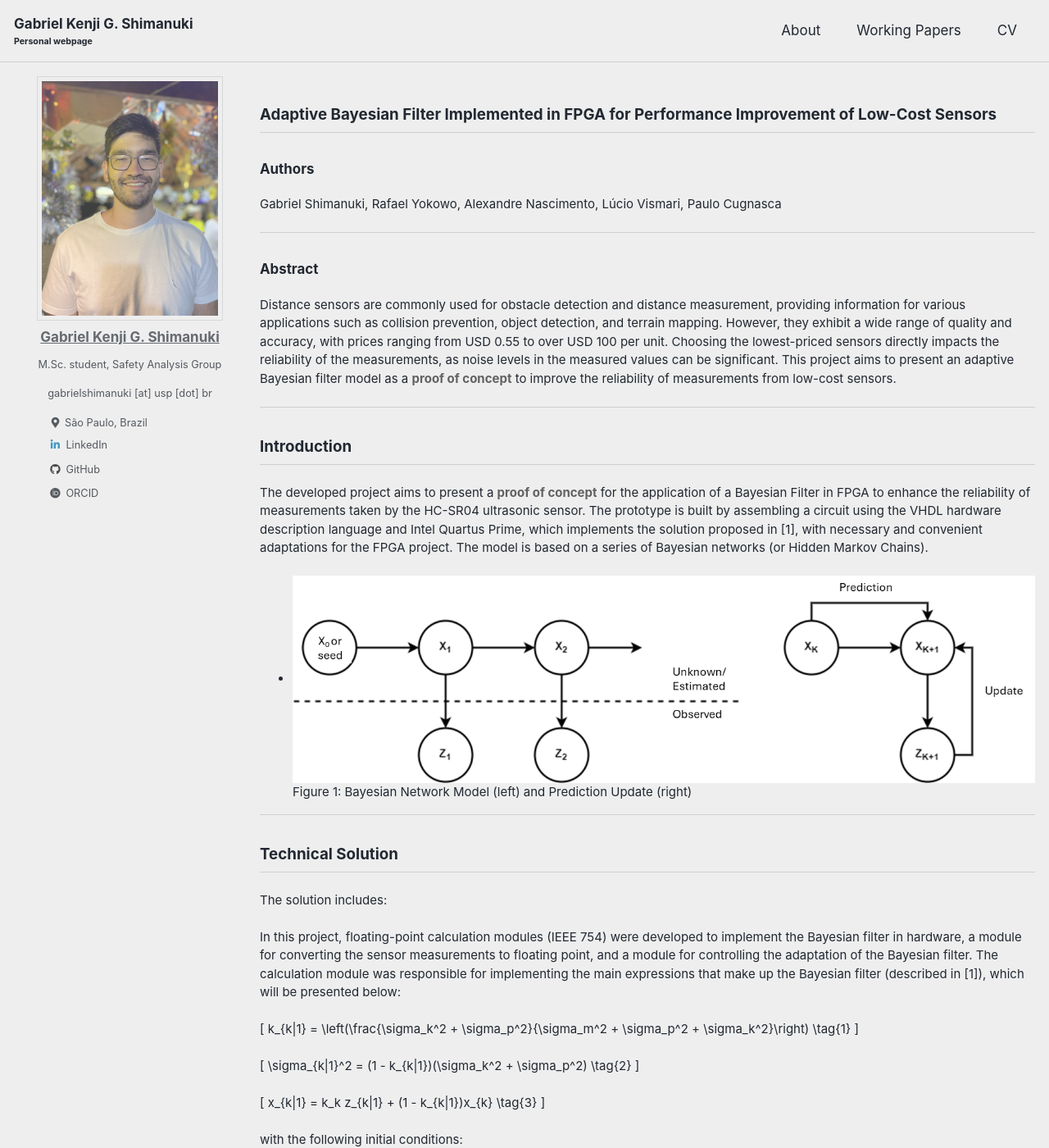
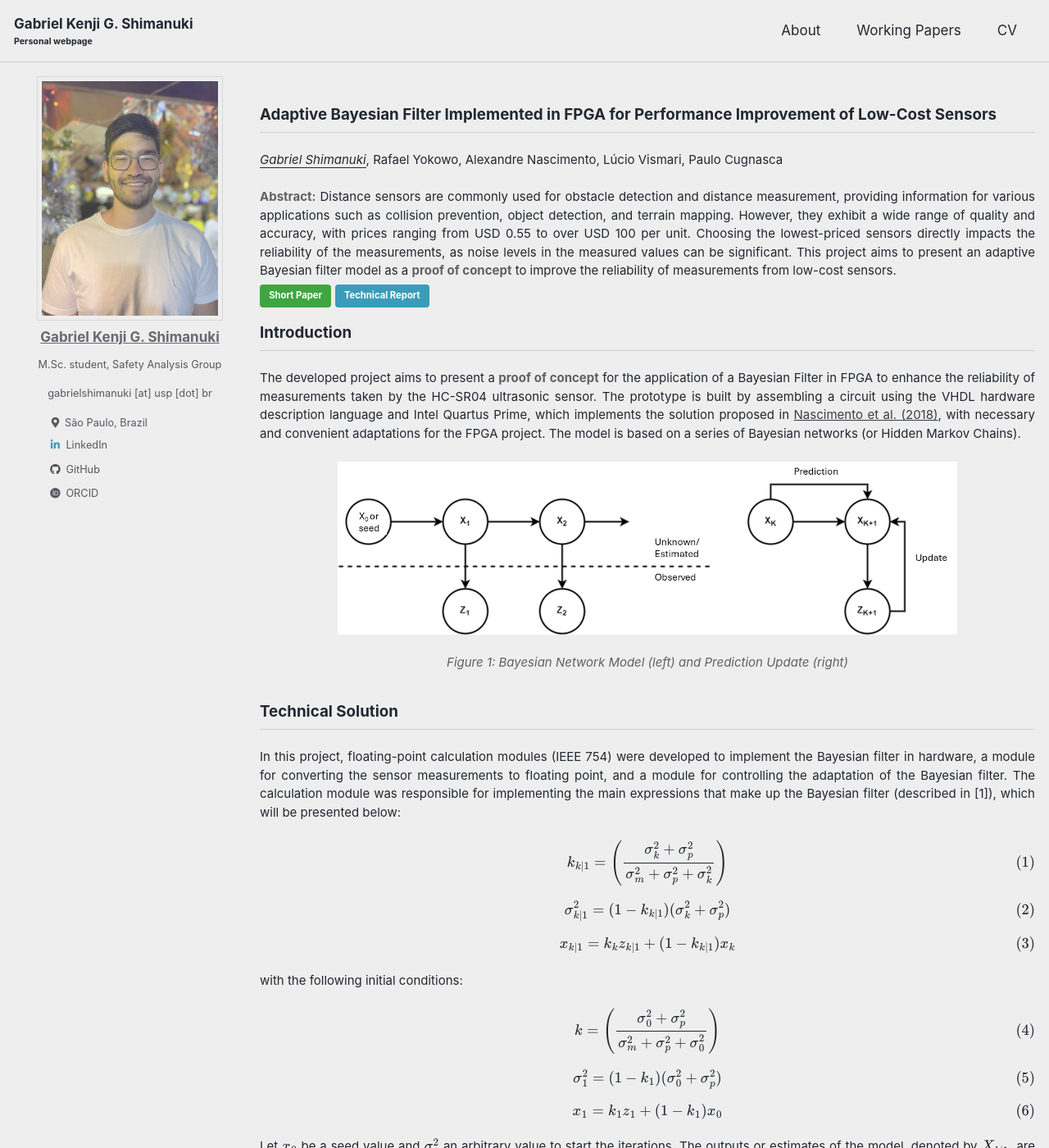
Before and after one commit to GabrielShimanuki/gabrielshimanuki.github.io, a Jekyll site: the page built from _pages/adaptive-bayesian-filter.md, in a window 1280 px wide and 1400 px high. Shown: the whole window at 82% size. Built offline with Jekyll 4.4.1, drawn with Linux system fonts in a browser that asks for light colours; cached includes are drawn as plain includes; formulas are drawn with MathJax 3; some of the changed text lies outside the part shown.

Commit message:
FPGA paper update

```diff
--- a/_config.yml
+++ b/_config.yml
@@ -4,6 +4,7 @@
 # which you are expected to set up once and rarely need to edit after that.
 # For technical reasons, this file is *NOT* reloaded automatically when you use
 # `jekyll serve`. If you change this file, please restart the server process.
+
 
 # Theme Settings
 minimal_mistakes_skin    : "air"
@@ -176,6 +177,8 @@ kramdown:
   smart_quotes: lsquo,rsquo,ldquo,rdquo
   enable_coderay: false
   parse_block_html: true
+  #math_engine: mathjax
+  syntax_highlighter: rouge
 
 # Sass/SCSS
 sass:
@@ -195,6 +198,7 @@ plugins:
   - jekyll-gist
 #- jekyll-feed
   - jekyll-include-cache
+  #- jekyll-mathjax
 
 # mimic GitHub Pages with --safe
 whitelist:
@@ -230,3 +234,10 @@ defaults:
       comments:
       share: true
       related: true
+
+math: true
+
+# mkdocs.yml
+markdown_extensions:
+  - tables
+  - md_in_html
--- a/_pages/adaptive-bayesian-filter.md
+++ b/_pages/adaptive-bayesian-filter.md
@@ -12,6 +12,7 @@ permalink: /_pages/working_papers/adaptive-bayesian-filter/
 
 body{ /* Normal  */
       font-size: 17px;
+      text-align: justify;
   }
 
 .author__avatar{
@@ -74,63 +75,132 @@ a[href="/feed.xml"] {
   margin-right: 1rem; /* Add spacing between image and text */
 }
 
+/* Centralizando as figuras e ajustando o tamanho */
+img {
+  display: block;
+  margin-left: auto;
+  margin-right: auto;
+  max-width: 80%; /* Ajuste o tamanho da imagem */
+}
+
+figure {
+  text-align: center;
+}
+
+/* Correção de fórmulas */
+math, .math {
+  font-size: 1.2em;
+  text-align: center;
+}
+
+/* Ajustes específicos */
+.page__content p small {
+  font-size: 1em;
+}
+
+/* Centraliza as imagens e legendas */
+.figure-align-center {
+  display: block;
+  margin-left: auto;
+  margin-right: auto;
+  max-width: 55%; /* Ajuste a largura máxima conforme necessário */
+}
+
+.figcaption {
+  text-align: center;
+  font-size: 1em;
+  color: #616161;
+  font-style: italic;
+  margin-top: 0.5em; /* Espaçamento acima da legenda */
+}
+
+.center-table {
+  display: flex;
+  justify-content: center;
+  align-items: center;
+  text-align: center;
+}
+.center-table table {
+  width: auto; /* Adjusts the table width to its content */
+}
+
+.tabcaption {
+  text-align: left;
+  font-size: 1em;
+  color: #616161;
+  font-style: italic;
+  margin-top: 0.5em; /* Espaçamento acima da legenda */
+}
+
+.content table {
+  margin-left: auto;
+  margin-right: auto;
+  width: auto;
+}
+
+.no-margin {
+  margin: 0 !important;
+}
+
 </style>
 
 
 ## Adaptive Bayesian Filter Implemented in FPGA for Performance Improvement of Low-Cost Sensors
 
-### Authors
-Gabriel Shimanuki, Rafael Yokowo, Alexandre Nascimento, Lúcio Vismari, Paulo Cugnasca
+<u><em>Gabriel Shimanuki</em></u>, Rafael Yokowo, Alexandre Nascimento, Lúcio Vismari, Paulo Cugnasca
 
----
+<strong>Abstract:</strong> Distance sensors are commonly used for obstacle detection and distance measurement, providing information for various applications such as collision prevention, object detection, and terrain mapping. However, they exhibit a wide range of quality and accuracy, with prices ranging from USD 0.55 to over USD 100 per unit. Choosing the lowest-priced sensors directly impacts the reliability of the measurements, as noise levels in the measured values can be significant. This project aims to present an adaptive Bayesian filter model as a **proof of concept** to improve the reliability of measurements from low-cost sensors.
 
-### Abstract
-Distance sensors are commonly used for obstacle detection and distance measurement, providing information for various applications such as collision prevention, object detection, and terrain mapping. However, they exhibit a wide range of quality and accuracy, with prices ranging from USD 0.55 to over USD 100 per unit. Choosing the lowest-priced sensors directly impacts the reliability of the measurements, as noise levels in the measured values can be significant. This project aims to present an adaptive Bayesian filter model as a **proof of concept** to improve the reliability of measurements from low-cost sensors.
 
----
+<div style="display: flex; gap: 1rem; margin-top: -40px; margin-bottom: -40px;">
+
+[Short Paper](/assets/pdf/working-papers/fpga/FPGA-LOW-SENSOR.pdf){: .btn .btn--success .no-margin}
+[Technical Report](/assets/pdf/working-papers/fpga/FPGA-LOW-SENSOR-REPORT.pdf){: .btn .btn--info .no-margin}
+
+</div>
 
 ## Introduction
 
-The developed project aims to present a **proof of concept** for the application of a Bayesian Filter in FPGA to enhance the reliability of measurements taken by the HC-SR04 ultrasonic sensor. The prototype is built by assembling a circuit using the VHDL hardware description language and Intel Quartus Prime, which implements the solution proposed in [1], with necessary and convenient adaptations for the FPGA project. The model is based on a series of Bayesian networks (or Hidden Markov Chains).
+The developed project aims to present a **proof of concept** for the application of a Bayesian Filter in FPGA to enhance the reliability of measurements taken by the HC-SR04 ultrasonic sensor. The prototype is built by assembling a circuit using the VHDL hardware description language and Intel Quartus Prime, which implements the solution proposed in [Nascimento et al. (2018)](#ref1), with necessary and convenient adaptations for the FPGA project. The model is based on a series of Bayesian networks (or Hidden Markov Chains).
 
-- ![Formula](/assets/images/FPGA/model.png)
+![Model](/assets/images/FPGA/model.png)
+<div class="figcaption">
 Figure 1: Bayesian Network Model (left) and Prediction Update (right)
-
----
+</div>
 
 ## Technical Solution
 
-The solution includes:
-
 In this project, floating-point calculation modules (IEEE 754) were developed to implement the Bayesian filter in hardware, a module for converting the sensor measurements to floating point, and a module for controlling the adaptation of the Bayesian filter. The calculation module was responsible for implementing the main expressions that make up the Bayesian filter (described in [1]), which will be presented below:
 
-\[
+$$
 k_{k|1} = \left(\frac{\sigma_k^2 + \sigma_p^2}{\sigma_m^2 + \sigma_p^2 + \sigma_k^2}\right) \tag{1}
-\]
+$$
 
-\[
+$$
 \sigma_{k|1}^2 = (1 - k_{k|1})(\sigma_k^2 + \sigma_p^2) \tag{2}
-\]
+$$
 
-\[
+$$
 x_{k|1} = k_k z_{k|1} + (1 - k_{k|1})x_{k} \tag{3}
-\]
+$$
 
 with the following initial conditions:
 
-\[
-    k = \left(\frac{\sigma_0^2 + \sigma_p^2}{\sigma_m^2 + \sigma_p^2 + \sigma_0^2}\right)
-\]
+$$
+k = \left(\frac{\sigma_0^2 + \sigma_p^2}{\sigma_m^2 + \sigma_p^2 + \sigma_0^2}\right) \tag{4}
+$$
 
-\[
-    \sigma_{1}^2 =(1 - k_{1})(\sigma_0^2 + \sigma_p^2)
-\]
+$$
+\sigma_{1}^2 =(1 - k_{1})(\sigma_0^2 + \sigma_p^2) \tag{5}
+$$
 
-\[
-    x_{1} = k_1 z_{1} + (1 - k_{1})x_{0}
-\]
+$$
+x_{1} = k_1 z_{1} + (1 - k_{1})x_{0} \tag{6}
+$$
 
-Let \( x_0 \) be a seed value and \( \sigma_0^2 \) an arbitrary value to start the iterations. The outputs or estimates of the model, denoted by \( x_{k|1} \), are given by \[X_1 = X_0 + \epsilon_P \quad \text{with} \quad \epsilon_P \sim N(0, \sigma_p^2)\]. In turn, the measured distances are represented by the true measured value with added uncertainty given by \( \sigma_m^2 \).
+
+Let $$x_0$$ be a seed value and $$\sigma_0^2$$ an arbitrary value to start the iterations. The outputs or estimates of the model, denoted by $$X_{k \vert 1}$$, are given by $$X_1 = X_0 + \epsilon_P$$ with $$\epsilon_P \sim N(0, \sigma_p^2)$$. In turn, the measured distances are represented by the true measured value with added uncertainty given by $$\sigma_m^2$$.
+
 
 The development of these calculation components and the conversion of the sensor signal, specifically the floating-point arithmetic components, was supported by the libraries available in the Intel Quartus development software – IP Catalog.
 
@@ -142,24 +212,30 @@ The circuit is capable of performing distance measurements from the ultrasonic s
 
 Through the proposed solution, it was possible to obtain very satisfactory results, achieving different operational conditions of the filter in which the adaptation to the environment is variable. Three distinct filtering tests will be presented. Figures 2 and 3 show tests with fixed parameters. In Figure 4, the filtering performed is the result of the automatic adaptation of the circuit, as shown in Table 2.
 
-1. **Case 1**: Variance comparison with fixed parameters:
+- **Case 1**: Variance comparison with fixed parameters:
    - Measured Variance: 926.11 mm²
    - Estimated Variance: 780.54 mm²
 
-- ![Formula](/assets/images/FPGA/test_1.png)
-Figure 2: Output Comparison for the Circuit with filter and without filter.
+    ![Test 1](/assets/images/FPGA/test_1.png){: .figure-align-center }
+    <div class="figcaption">
+    Figure 2: Output Comparison for the Circuit with filter and without filter.
+    </div>
 
-2. **Case 2**:
+- **Case 2**:
    - Measured Variance: 732.69 mm²
    - Estimated Variance: 713.32 mm²
 
-- ![Formula](/assets/images/FPGA/test_2.png)
-Figure 3: Output Comparison for the Circuit with filter and without filter.
+    ![Test 2](/assets/images/FPGA/test_2.png){: width="450px" }
+    <div class="figcaption">
+    Figure 3: Output Comparison for the Circuit with filter and without filter.
+    </div>
 
-- ![Formula](/assets/images/FPGA/image_adaptation.png)
-Figure 4: Output Comparison for the Circuit with filter and without filter - Adaptive Circuit.
+    ![Adaptative Circuit](/assets/images/FPGA/image_adaptation.png){: width="450px" }
+    <div class="figcaption">
+    Figure 4: Output Comparison for the Circuit with filter and without filter - Adaptive Circuit.
+    </div>
 
-Thus, the following variances were obtained, where the \textit{real variance} represents the measurements from the standard circuit and the \textit{estimated variance} represents the measurements from the circuit with the filter applied.
+Thus, the following variances were obtained, where the *real variance* represents the measurements from the standard circuit and the *estimated variance* represents the measurements from the circuit with the filter applied.
 
 
 ### Adaptive Filtering
@@ -167,23 +243,28 @@ The adaptive model improved noise filtering:
 - Measured Variance: 926.11 mm²
 - Estimated Variance: **694.80 mm²**
 
+
 | **Case**         | **Measured Variance** | **Estimated Variance** |
-|------------------|----------------------|-----------------------|
+|:----------------:|:--------------------:|:----------------------:|
 | Case 1 (Fixed)  | 926.11 mm²           | 780.54 mm²            |
 | Case 2 (Fixed)  | 732.69 mm²           | 713.32 mm²            |
 | Adaptive Case    | 926.11 mm²           | **694.80 mm²**        |
 
+
+<div class="tabcaption">
 Table 1: Comparison of variances between the measured and estimated curves.
+</div>
 
-| **Intervals (Accel in unit U)** | **$\sigma_{P}$** | **$\sigma_{M}$** | **Address** |
-|---------------------------------|------------------|------------------|-------------|
+| **Intervals (Accel in unit U)** | **$$\sigma_{P}$$** | **$$\sigma_{M}$$** | **Address** |
+|:-------------------------------:|:----------------:|:----------------:|:-----------:|
 | `Acel > 10`                     | `0.01`           | `0.6`            | `000`       |
 | `7 < Acel < 10`                 | `0.05`           | `0.6`            | `001`       |
 | `3 < Acel < 7`                  | `0.08`           | `0.58`           | `010`       |
 | `0 < Acel < 3`                  | `0.1`            | `0.55`           | `011`       |
 
+<div class="tabcaption">
 Table 2: Addressing relation of the parameters.
-
+</div>
 
 The filtering parameters of the Bayesian network yield different results depending on the sequence of measure- ments to be filtered. In Figure 3, for example, the good cou- pling between the curves in the measurement range from 0 to 125 results in ineffective noise filtering for the range from 130 to 180. The adaptive filtering model is an alternative to improve noise filtering. In Table 1, the first and third rows show the results of filtering the same set of measure- ments. The variance obtained with the adaptive model was lower, indicating preliminary better filtering. However, in this case, the lower variance resulted in a worse coupling between the curves, as seen in Figures 2 and 4.
 
@@ -195,7 +276,7 @@ The project successfully implemented an **adaptive Bayesian filtering circuit**
 
 ---
 
-## References
+## References {#references}
 
-1. [Nascimento, A. M., et al. *Enhancing the accuracy of parking assistant sensors with Bayesian filter*. IEEE, 2018.](https://ieeexplore.ieee.org/document/8519512)
+1. <a name="ref1"></a>[A. M. Nascimento, P. S. Cugnasca, L. F. Vismari, J. B. Camargo Junior and J. R. de Almeida, "Enhancing the Accuracy of Parking Assistant Sensors with Bayesian Filter," 2018 IEEE International Conference on Vehicular Electronics and Safety (ICVES), Madrid, Spain, 2018, pp. 1-6, doi: 10.1109/ICVES.2018.8519512.](https://ieeexplore.ieee.org/document/8519512)
 2. Nascimento, A. M., et al. *Research Notes on Adaptive Low-Cost Sonar Distance Sensors*.
```
Also changed, not shown: _layouts/default.html (+7 -0 lines), Gemfile (line endings or trailing spaces), 2 other files.
